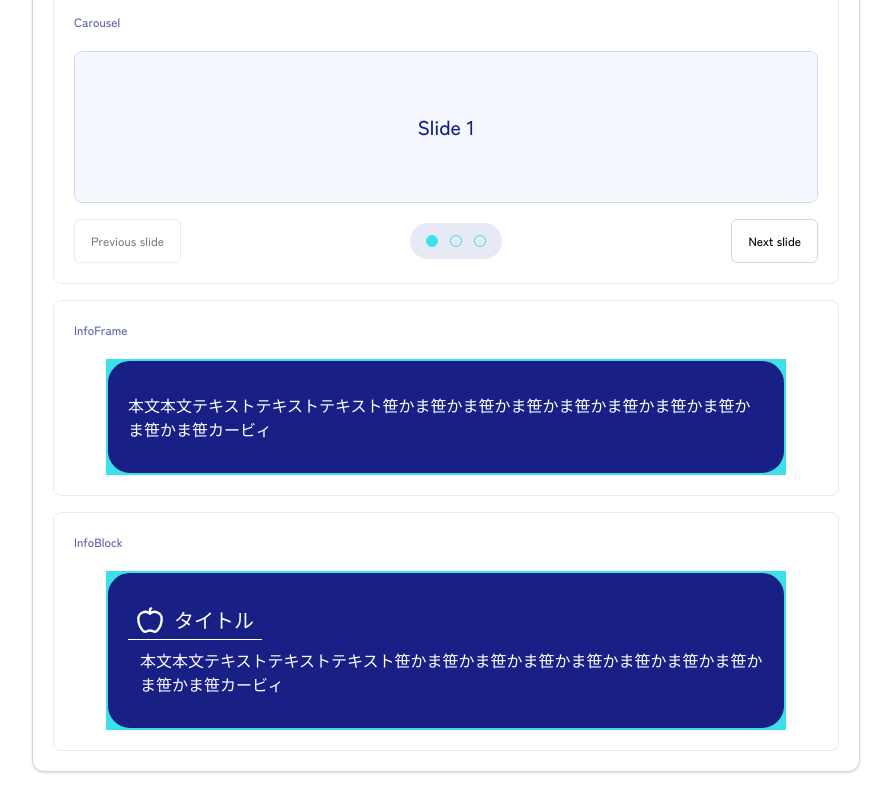
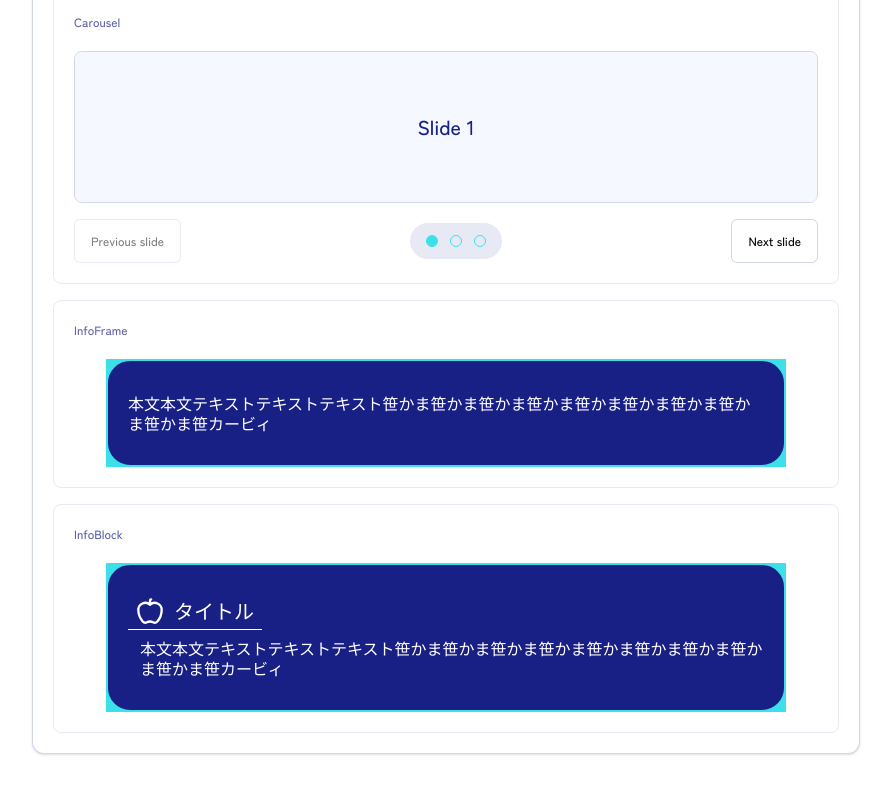
Before and after one commit to NUTFes/45th-homepage, a Next.js app: page /dev/common in a window 1280 px wide. Shown: the part 337-1137 px from the top of the page, without its empty margins (336-1227 px from the left). Built offline with nearby package versions, Linux system fonts and the light colour scheme; a web font is replaced by a local one; what tailwindcss-react-aria-components would draw is missing.

Commit message:
fix:本文にtext-textスタイルを適用

```diff
--- a/src/components/ui/InfoBlock.tsx
+++ b/src/components/ui/InfoBlock.tsx
@@ -18,9 +18,9 @@ export default function InfoBlock(props: {
         ) : (
           <Icons.HelpCircle size={28} /> //見つからない時に代わりに表示するアイコン
         )}
-        <div className="white text-title-small">{title}</div>
+        <div className="color-main text-title-small">{title}</div>
       </div>
-      <div className="text pl-3">{children}</div>
+      <div className="text-text pl-3">{children}</div>
     </div>
   );
 }
--- a/src/components/ui/InfoFrame.tsx
+++ b/src/components/ui/InfoFrame.tsx
@@ -5,7 +5,7 @@ export default function InfoFrame(props: { children: React.ReactNode }) {
   return (
     <div className="px-ll">
       <div className="bg-main">
-        <div className="gap-y-8 rounded-3xl border-2 border-main bg-base-dark px-m py-ll text-white">
+        <div className="gap-y-8 rounded-3xl border-2 border-main bg-base-dark px-m py-ll text-white text-text">
           {children}
         </div>
       </div>
```
